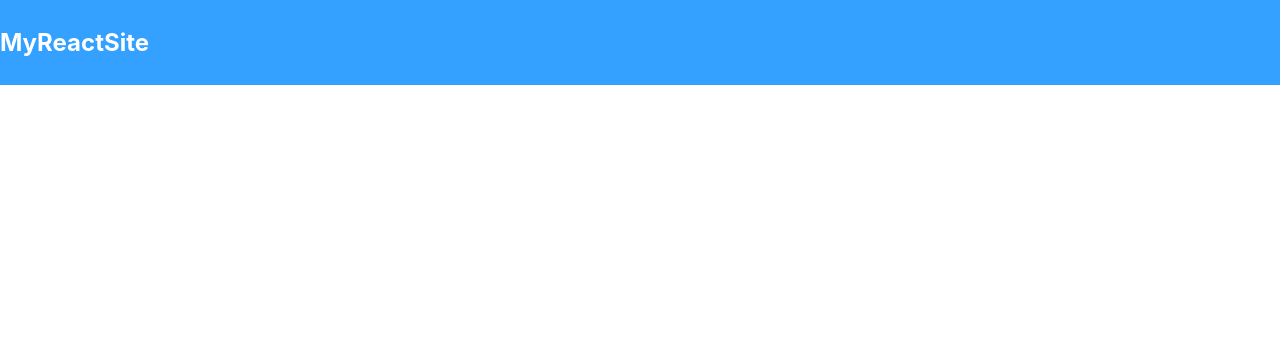
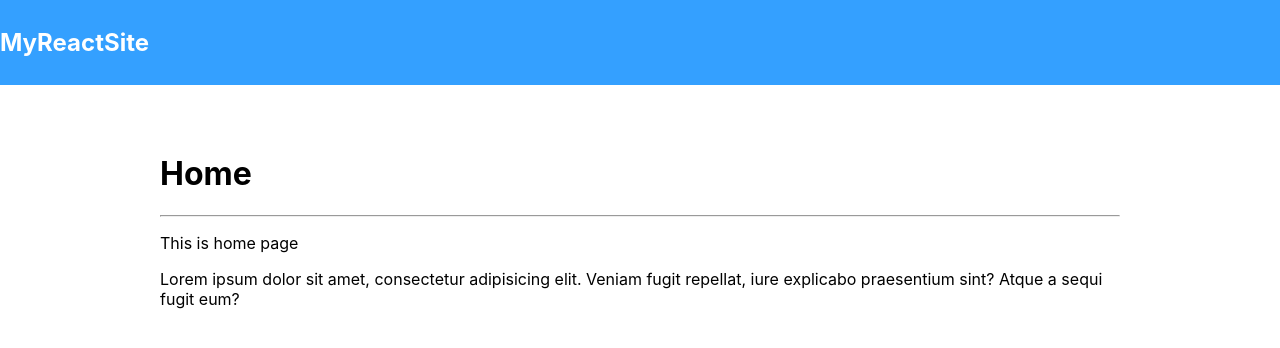
Before and after one commit to PingHuskar/ReactJS-Styled-Components, a React (Vite) app: page / in a window 1280 px wide. Shown: the top 348 px of the page. Built offline with nearby package versions, Linux system fonts and the light colour scheme.

Commit message:
Create Home Component

```diff
--- a/src/App.jsx
+++ b/src/App.jsx
@@ -2,11 +2,17 @@ import { useState } from 'react'
 import logo from './logo.svg'
 import './App.css'
 import Nav from './components/nav'
+import { Routes,Route } from 'react-router-dom'
+import Home from './pages/Home'
 function App() {
 
   return (
     <>
-      <Nav></Nav>
+      <Nav />
+
+      <Routes>
+        <Route path="/" element={<Home />} />
+      </Routes>
     </>
   )
 }
--- /dev/null
+++ b/src/pages/Home.jsx
@@ -0,0 +1,14 @@
+import React from 'react'
+import {Container} from '../styles/layoutStyled'
+function Home() {
+  return (
+    <Container>
+        <h1>Home</h1>
+        <hr />
+        <p>This is home page</p>
+        <p>Lorem ipsum dolor sit amet, consectetur adipisicing elit. Veniam fugit repellat, iure explicabo praesentium sint? Atque a sequi fugit eum?</p>
+    </Container>
+  )
+}
+
+export default Home;
--- /dev/null
+++ b/src/styles/layoutStyled.jsx
@@ -0,0 +1,8 @@
+import styled from 'styled-components'
+
+export const Container = styled.div`
+    padding: 3rem 2rem;
+    max-width: 960px;
+    margin: 0 auto;
+    margin-bottom: 10rem;
+`
```
